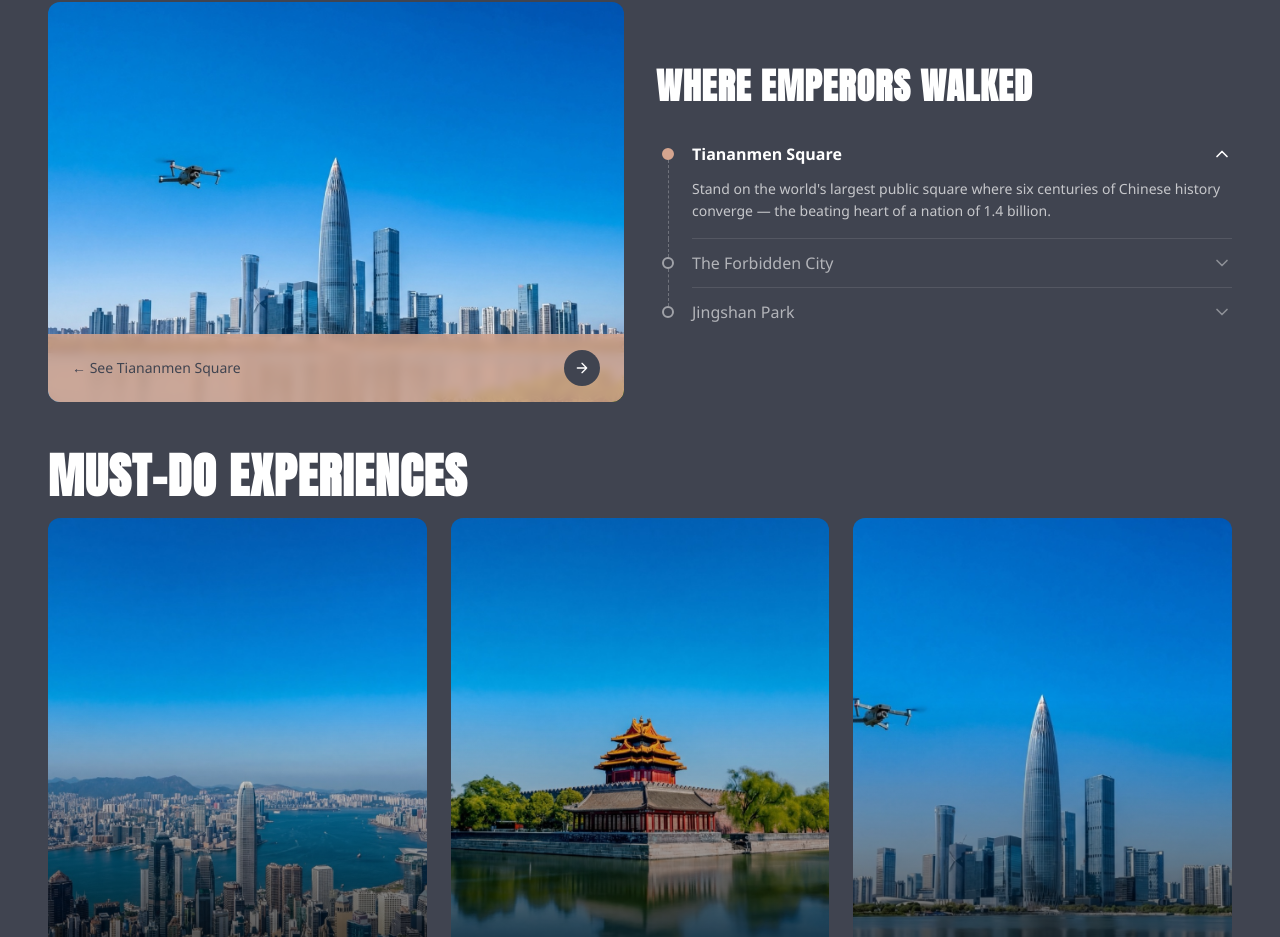
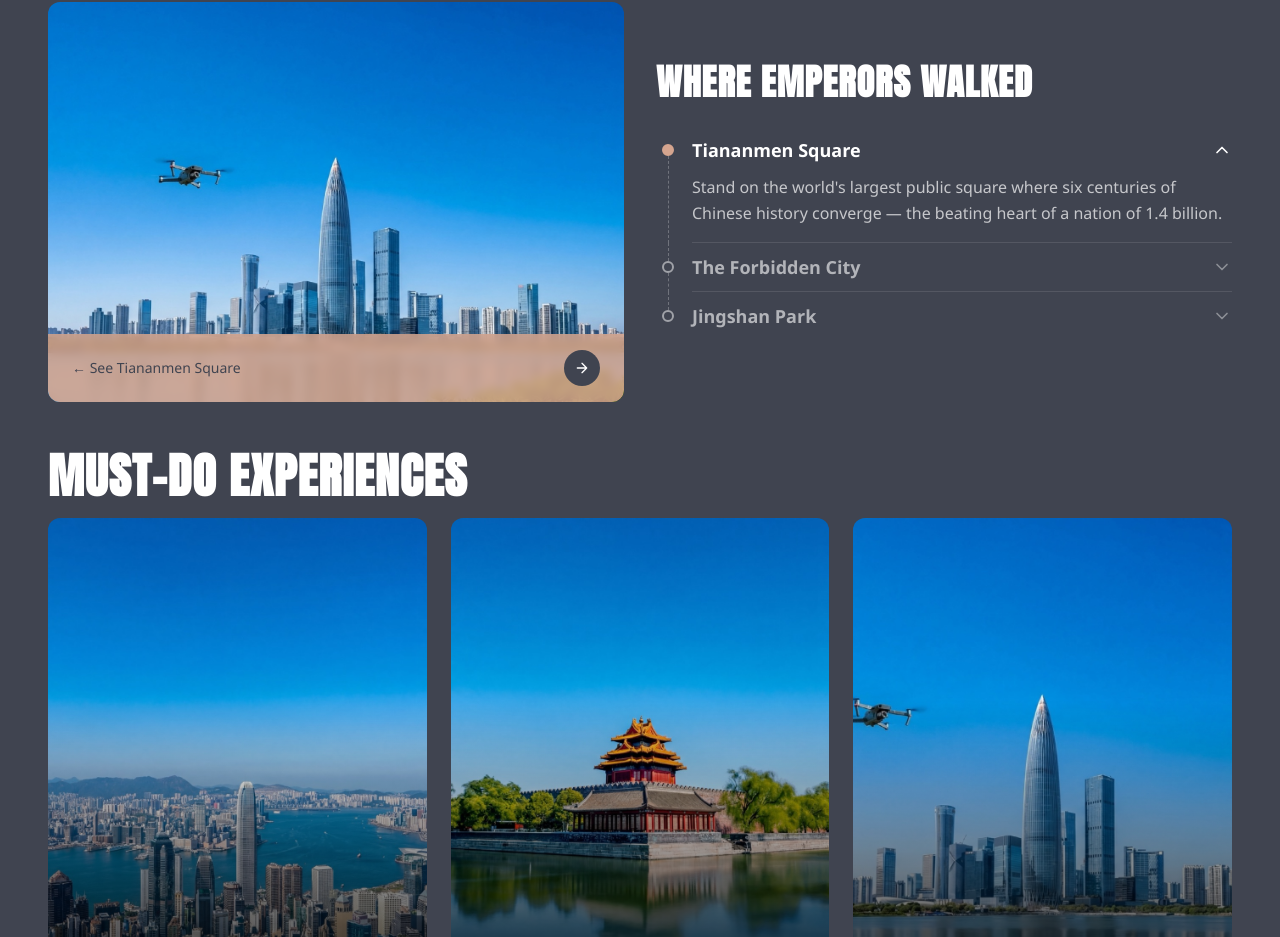
Before and after one commit to JameelHao/chinaquest-web, a Next.js app: page /destinations/beijing in a window 1280 px wide. Shown: the part 2258-3195 px from the top of the page. Built offline with nearby package versions, Linux system fonts and the light colour scheme; a web font is replaced by a local one.

Commit message:
fix: increase accordion title (18px/700) and description (16px) font sizes
Co-Authored-By: Claude Opus 4.6 (1M context) <noreply@anthropic.com>

```diff
--- a/src/components/sections/HighlightAccordion.tsx
+++ b/src/components/sections/HighlightAccordion.tsx
@@ -171,8 +171,8 @@ export default function HighlightAccordion({ heading, items }: HighlightAccordio
                     className="flex-1"
                     style={{
                       fontFamily: "'Avenir Next', 'Avenir', 'Segoe UI', 'Inter', sans-serif",
-                      fontSize: 16,
-                      fontWeight: activeIndex === i ? 600 : 500,
+                      fontSize: 18,
+                      fontWeight: activeIndex === i ? 700 : 600,
                       color: activeIndex === i ? "#ffffff" : "rgba(255,255,255,0.6)",
                       transition: "color 0.3s ease",
                     }}
@@ -210,9 +210,9 @@ export default function HighlightAccordion({ heading, items }: HighlightAccordio
                     <p
                       style={{
                         fontFamily: "'Avenir Next', 'Avenir', 'Segoe UI', 'Inter', sans-serif",
-                        fontSize: 14,
+                        fontSize: 16,
                         fontWeight: 400,
-                        lineHeight: "22px",
+                        lineHeight: "26px",
                         color: "rgba(255,255,255,0.7)",
                         paddingBottom: 16,
                         opacity: activeIndex === i ? 1 : 0,
```
